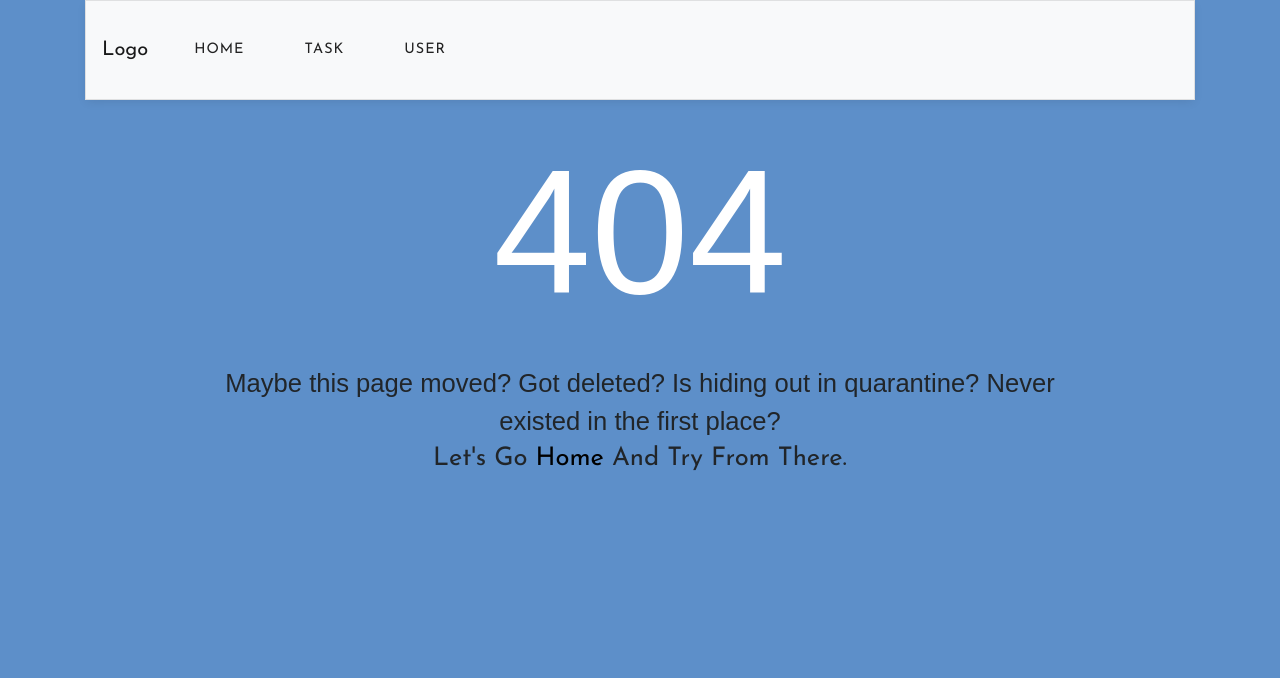
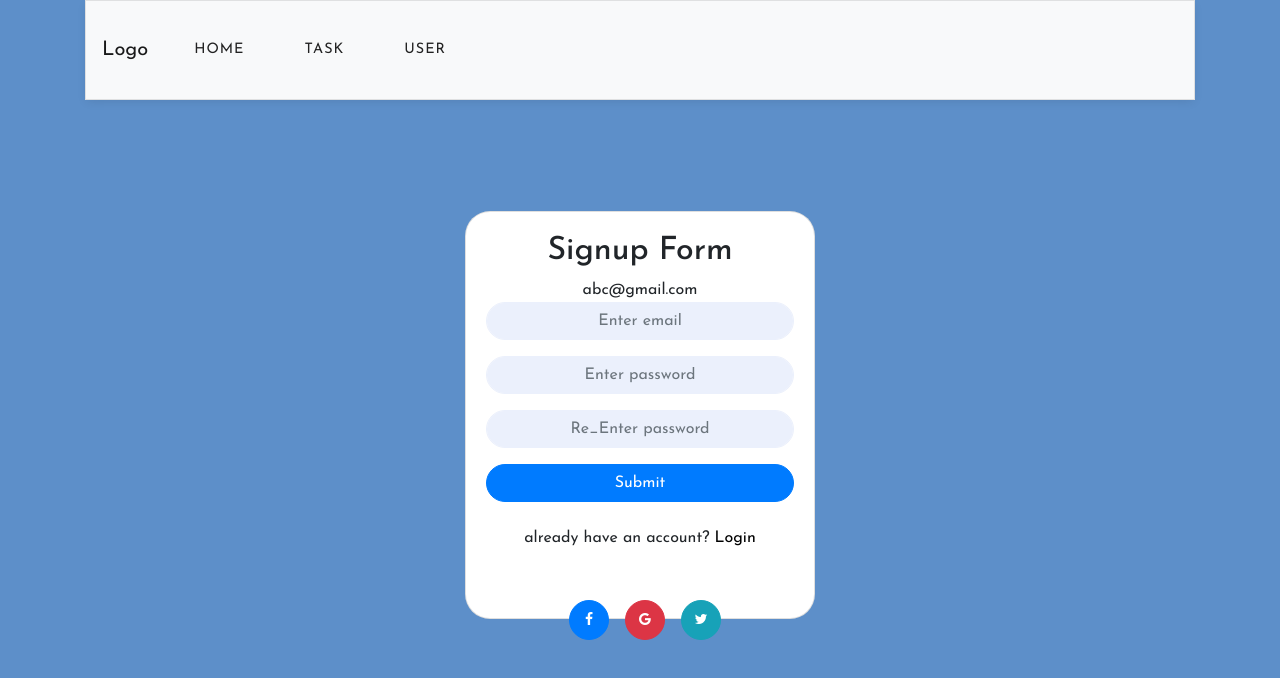
Before and after one commit to abhi2828/nimapTaskIntervew, a React (Create React App) app: page /Register in a window 1280 px wide. Before the commit this address had no page. Shown: the top 678 px of the page. Built offline with nearby package versions, Linux system fonts and the light colour scheme.

Commit message:
first commit

```diff
--- a/package.json
+++ b/package.json
@@ -8,6 +8,7 @@
     "@testing-library/user-event": "^12.8.3",
     "axios": "^0.21.1",
     "bootstrap": "^4.6.0",
+    "gh-pages": "^3.2.3",
     "json-server": "^0.16.3",
     "react": "^17.0.2",
     "react-bootstrap": "^1.6.0",
@@ -22,6 +23,8 @@
     "yup": "^0.32.9"
   },
   "scripts": {
+    "predeploy": "npm run build",
+    "deploy": "gh-pages -d build",
     "start": "react-scripts start",
     "json-server": "json-server --watch db.json --port 3023",
     "start:dev": "concurrently \"npm start\" \"npm run json-server\"",
--- a/src/App.js
+++ b/src/App.js
@@ -1,10 +1,12 @@
 import React from 'react'
 import Header from './component/Header'
 import { Route, Switch } from "react-router-dom";
-import User from "./component/pages/User2";
+import User from "./component/pages/User";
 import Home from "./component/pages/Home";
 import Page_404 from "./component/pages/Page_404";
 import Task from "./component/pages/Task";
+import Register from './component/pages/Register';
+// import Register2 from './component/pages/Register2';
 const App = () => {
   return (
     <>
@@ -13,7 +15,10 @@ const App = () => {
       <Switch>
         <Route exact path='/' component={Home} />
         <Route exact path='/Task' component={Task} />
+        <Route exact path='/Register' component={Register} />
+        {/* <Route exact path='/Register2' component={Register2} /> */}
         <Route exact path='/User' component={User} />
+        {/* <Route exact path='/User' component={User} /> */}
         <Route component={Page_404} />
       </Switch>
       </div>
--- a/src/component/header.css
+++ b/src/component/header.css
@@ -197,3 +197,33 @@ body {
   text-align: center;
   margin: 8px;
 }
+
+/* register */
+
+button a{
+  color: white;
+}
+
+.form__retrieve-pass {
+  display: block;
+  text-align: center;
+  color: #616163 !important;
+  transition: all 0.3s;
+}
+.form__retrieve-pass:hover {
+  display: block;
+  text-align: center;
+  text-decoration: underline;
+  color: #616163 !important;
+  transition: all 0.3s;
+}
+
+button.btn.signup a {
+  color: #212529 !important;
+}
+button.btn.signup a:hover {
+  text-decoration: underline;
+}
+button#button a:hover {
+  color: white;
+}
--- /dev/null
+++ b/src/component/pages/Register.js
@@ -0,0 +1,177 @@
+import React, { Component } from 'react'
+import { NavLink } from 'react-router-dom';
+// import validator from 'validator'
+
+export default class Register extends Component {
+
+    constructor(props) {
+        super(props);
+        this.state = {
+            link:true,
+            errors: {
+                email: '',
+                password: '',
+                conf_pass: ''
+            },
+            users:[],
+            login: {
+                email: '',
+                password: '',
+                conf_pass: ''
+            }
+        }
+    }
+
+
+    ChangeHandler = (e) => {
+        let name = e.target.name
+        let errors = this.state.errors
+        let { login } = this.state
+        login[e.target.name] = e.target.value
+        this.setState({
+            login
+        })
+        // this.fieldValidion()
+        const email_pattern = /[a-zA-Z0-9]+[\.]?([a-zA-Z0-9]+)?[\@][a-z]{3,9}[\.][a-z]{2,5}/g;
+        const email_result = email_pattern.test(login.email);
+
+        const password_pattern = /^(?=.*[a-z])(?=.*[A-Z])(?=.*\d)(?=.*[@$!%*?&])[A-Za-z\d@$!%*?&]{6,10}$/g;
+        const password_result = password_pattern.test(login.password);
+
+        switch(name){
+            case 'email':
+            errors.email =  email_result === false ? '*Please enter valid email-ID.' : ''
+            break;
+
+            case 'password':
+            errors.password =  password_result === false ? '*Please enter valid password.' : ''
+            break;
+
+            case 'conf_pass':
+            errors.conf_pass = login.password !== login.conf_pass ? '*Please Re-enter same password.' : ''
+            break;
+
+            default :
+            break;
+        }
+        this.setState({
+            errors
+        })
+    }
+    onSubmitHandler = (e) => {
+        // this.fieldValidion()
+        e.preventDefault()
+
+        let{ login,users,errors} = this.state;
+
+        if(login.email && login.password && login.conf_pass !== '' ){
+            console.log('submited successfully');
+            delete login['']
+            console.log(login,'login');
+
+            var check = false
+            users.forEach((ele)=>{
+                if(ele.email === login.email){
+                    check = true
+                }
+            })
+            if(check ===  false){
+                users.push(login)
+                alert(`Users Add`,login);
+            }
+            else{
+                alert(`Already Exist `,check);
+             }
+
+                console.log(users,'users');
+
+                this.setState({
+                    users:users,
+                    login: {
+                        email: '',
+                        password: '',
+                        conf_pass: ''
+                    }
+                })
+
+
+        }
+        else{
+            if(login.email === ''){
+
+                errors.email = 'email canot be blank'
+                this.setState({
+                    errors
+                })
+            }
+            if(login.password === ''){
+
+                errors.password = 'password canot be blank'
+                this.setState({
+                    errors
+                })
+            }
+            if(login.conf_pass === ''){
+
+                errors.conf_pass = 'conf_pass canot be blank'
+                this.setState({
+                    errors
+                })
+            }
+        }
+        localStorage.setItem('users', JSON.stringify(users));
+
+    }
+
+    render() {
+
+        const{email,password,conf_pass} = this.state.errors
+        return (
+            <>
+                <div id="login-card" className="card">
+                    <div className="card-body">
+                        <h2 className="text-center">Signup form</h2>
+                        <span className="text-center">abc@gmail.com</span>
+                        <br />
+                        <form onSubmit={this.onSubmitHandler} >
+                            <div className="form-group">
+                                <input type="email" value={this.state.login.email} onChange={this.ChangeHandler} autoComplete='off' className="form-control form_input" id="email" placeholder="Enter email" name="email" />
+                            </div>
+                            <span className="error_color">{email} </span>
+
+                            <div className="form-group">
+                                <input type="text" value={this.state.login.password} onChange={this.ChangeHandler} autoComplete='off' className="form-control form_input" id="password" placeholder="Enter password" name="password" />
+                            </div>
+                            <span className="error_color">{password} </span>
+                            <div className="form-group">
+                                <input type="text" value={this.state.login.conf_pass} onChange={this.ChangeHandler} autoComplete='off' className="form-control form_input" id="password2" placeholder="Re_Enter password" name="conf_pass" />
+                            </div>
+                            <span className="error_color">{conf_pass} </span>
+
+                            {/* { this.state.login.email && this.state.login.password && this.state.login.conf_pass === '' ? console.log('link disable'):console.log(' link enable')} */}
+
+
+                                {/* <button type="submit" id="button" className="btn btn-primary deep-purple btn-block "> Submit</button> */}
+                                <button type="submit" id="button" className="btn btn-primary deep-purple btn-block "><NavLink exact to='/Register' > Submit</NavLink></button>
+                            <br/>
+                            <div>
+                                <span className="ask">already have an account?</span>
+                                 <NavLink to='/User'>  Login</NavLink>
+                            </div>
+                            <br />
+                            <br />
+                            <div id="btn" className="text-center">
+                                <button type="button" className="btn btn-primary btn-circle btn-sm"><i className="fa fa-facebook" /></button>
+                                <button type="button" className="btn btn-danger btn-circle btn-sm"><i className="fa fa-google" /></button>
+                                <button type="button" className="btn btn-info btn-circle btn-sm"><i className="fa fa-twitter" /></button>
+                            </div>
+                        </form>
+                    </div>
+                    <div>
+                    </div>
+                </div>
+
+            </>
+        )
+    }
+}
--- a/src/component/pages/User2.js
+++ b/src/component/pages/Register2.js
@@ -1,7 +1,8 @@
 import React, { Component } from 'react'
+import { NavLink } from 'react-router-dom';
 // import validator from 'validator'
 
-export default class User extends Component {
+export default class Register extends Component {
 
     constructor(props) {
         super(props);
@@ -20,9 +21,6 @@ export default class User extends Component {
         }
     }
 
-    fieldValidion=()=>{
-        console.log('fieldValidion');
-    }
 
     ChangeHandler = (e) => {
         let name = e.target.name
@@ -62,7 +60,9 @@ export default class User extends Component {
     onSubmitHandler = (e) => {
         // this.fieldValidion()
         e.preventDefault()
+
         let{ login,users,errors} = this.state;
+
         if(login.email && login.password && login.conf_pass !== '' ){
             console.log('submited successfully');
             delete login['']
@@ -93,10 +93,33 @@ export default class User extends Component {
                     }
                 })
 
+
         }
         else{
-            console.log('Please Enter Valid login credential');
+            if(login.email === ''){
+
+                errors.email = 'email canot be blank'
+                this.setState({
+                    errors
+                })
             }
+            if(login.password === ''){
+
+                errors.password = 'password canot be blank'
+                this.setState({
+                    errors
+                })
+            }
+            if(login.conf_pass === ''){
+
+                errors.conf_pass = 'conf_pass canot be blank'
+                this.setState({
+                    errors
+                })
+            }
+        }
+        localStorage.setItem('users', JSON.stringify(users));
+
     }
 
     render() {
@@ -106,7 +129,7 @@ export default class User extends Component {
             <>
                 <div id="login-card" className="card">
                     <div className="card-body">
-                        <h2 className="text-center">Signup form</h2>
+                        <h2 className="text-center">Signup2</h2>
                         <span className="text-center">abc@gmail.com</span>
                         <br />
                         <form onSubmit={this.onSubmitHandler} >
@@ -123,7 +146,9 @@ export default class User extends Component {
                                 <input type="text" value={this.state.login.conf_pass} onChange={this.ChangeHandler} autoComplete='off' className="form-control form_input" id="password2" placeholder="Re_Enter password" name="conf_pass" />
                             </div>
                             <span className="error_color">{conf_pass} </span>
-                            <button type="submit" id="button" className="btn btn-primary deep-purple btn-block ">Submit</button>
+                            <button type="submit" id="button" className="btn btn-primary deep-purple btn-block "> Submit</button>
+                            {/* <NavLink exact to='/User' ><button type="submit" id="button" className="btn btn-primary deep-purple btn-block "> Submit</button></NavLink> */}
+
                             <br />
                             <br />
                             <div id="btn" className="text-center">
--- a/src/component/pages/User.js
+++ b/src/component/pages/User.js
@@ -1,9 +1,11 @@
 import React, { Component } from 'react'
+import { NavLink } from 'react-router-dom';
 
 export default class User extends Component {
     constructor(props){
         super(props);
         this.state={
+            link:true,
             users:[],
             login:{
                 email:'',
@@ -66,7 +68,7 @@ export default class User extends Component {
             <>
             <div id="login-card" className="card">
                 <div className="card-body">
-                    <h2 className="text-center">Signup form</h2>
+                    <h2 className="text-center">Login</h2>
                     <br />
                     <form onSubmit={this.onSubmitHandler} noValidate>
                         <div className="form-group">
@@ -76,6 +78,14 @@ export default class User extends Component {
                             <input type="password" value={this.state.login.Password} onChange={this.onChangeHandler} className="form-control form_input" id="password" placeholder="Enter password" name="password" />
                         </div>
                         <button type="submit" id="button" className="btn btn-primary deep-purple btn-block ">Submit</button>
+                        <br/>
+                        {/* <div className="form__row">
+                            <NavLink to='' className="form__retrieve-pass">Forgot Password?</NavLink>
+                        </div> */}
+                        <div>
+                            <span className="ask">Don't have account?</span>
+                            <NavLink to='/Register'><button className="btn signup">sign up</button></NavLink>
+                        </div>
                         <br />
                         <br />
                         <div id="btn" className="text-center">
--- a/src/index.css
+++ b/src/index.css
@@ -12,7 +12,7 @@
 h2,p{
   text-transform: capitalize;
 }
-.active{
+li.active{
   color: red !important;
   background: rgba(0, 0, 0, 0.15) !important;
 }
```
Also changed, not shown: 1 other file (tests, documents, lock files or other folders). Lines whose indentation alone changed are shown as unchanged.
